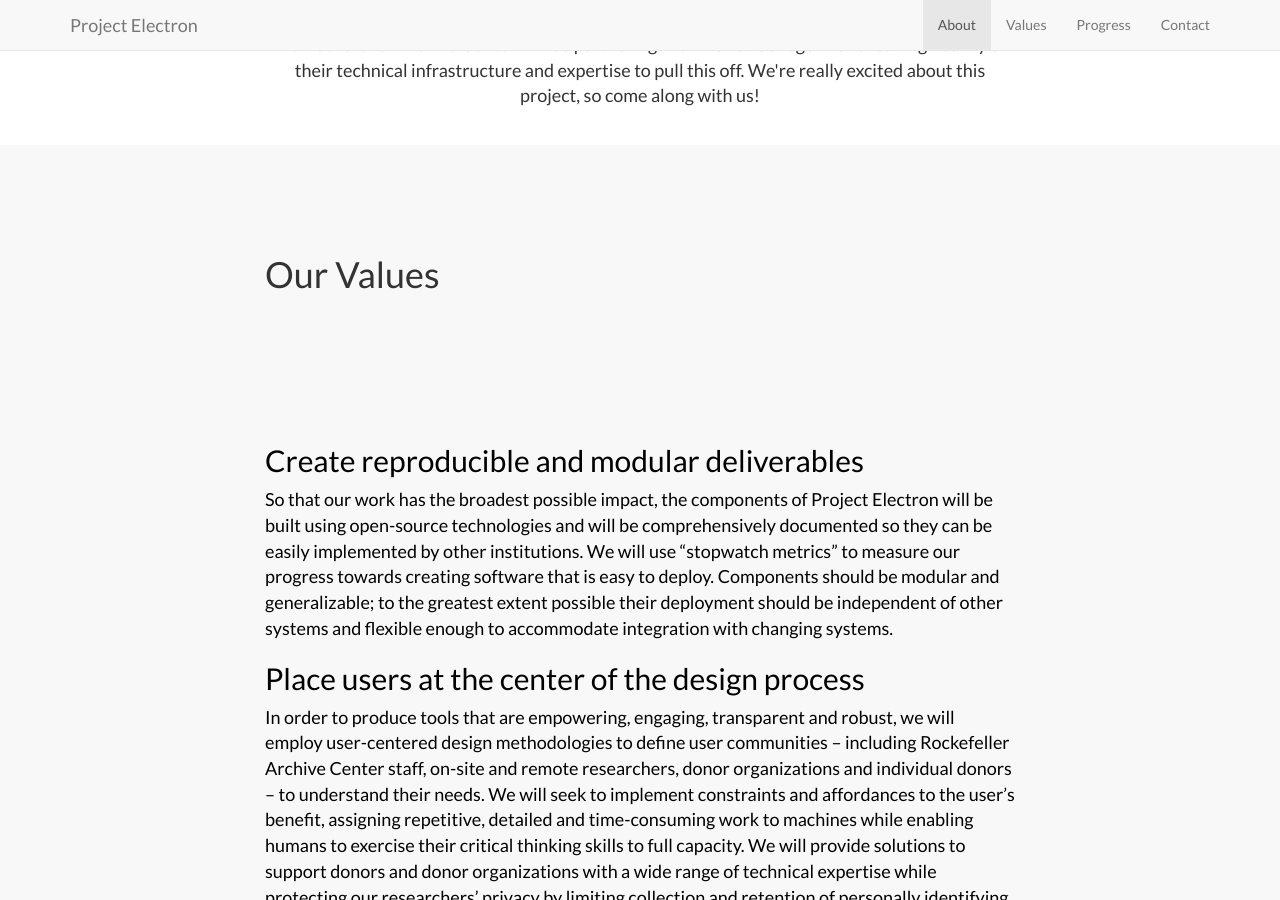
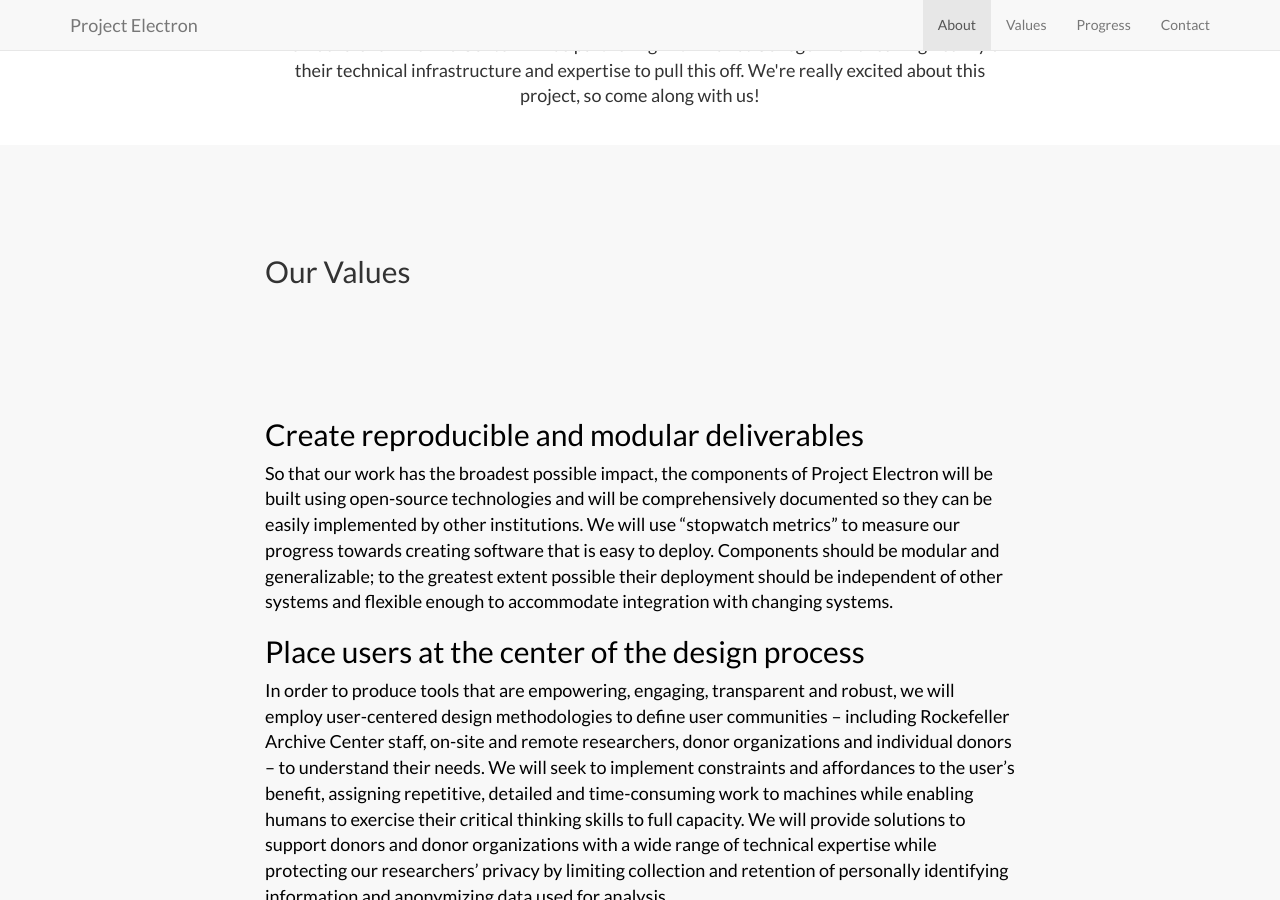
Before and after one commit to RockefellerArchiveCenter/project_electron, a Jekyll site: the page built from index.html, in a window 1280 px wide and 900 px high, scrolled down 1392 px. Built offline with Jekyll 4.4.1, drawn with Linux system fonts in a browser that asks for light colours.

```diff
--- a/_includes/values.html
+++ b/_includes/values.html
@@ -5,8 +5,7 @@
             <div class="row">
             <div class="col-lg-8 col-lg-offset-2">
               <br/><br/>
-              <h1>Our Values</h1>
-              <br/>
+              <h2>Our Values</h2>
             <div class="values">
                 <h2>Create reproducible and modular deliverables</h2>
                 <p>So that our work has the broadest possible impact, the components of Project Electron will be built using open-source technologies and will be comprehensively documented so they can be easily implemented by other institutions. We will use “stopwatch metrics” to measure our progress towards creating software that is easy to deploy. Components should be modular and generalizable; to the greatest extent possible their deployment should be independent of other systems and flexible enough to accommodate integration with changing systems.</p>
```
